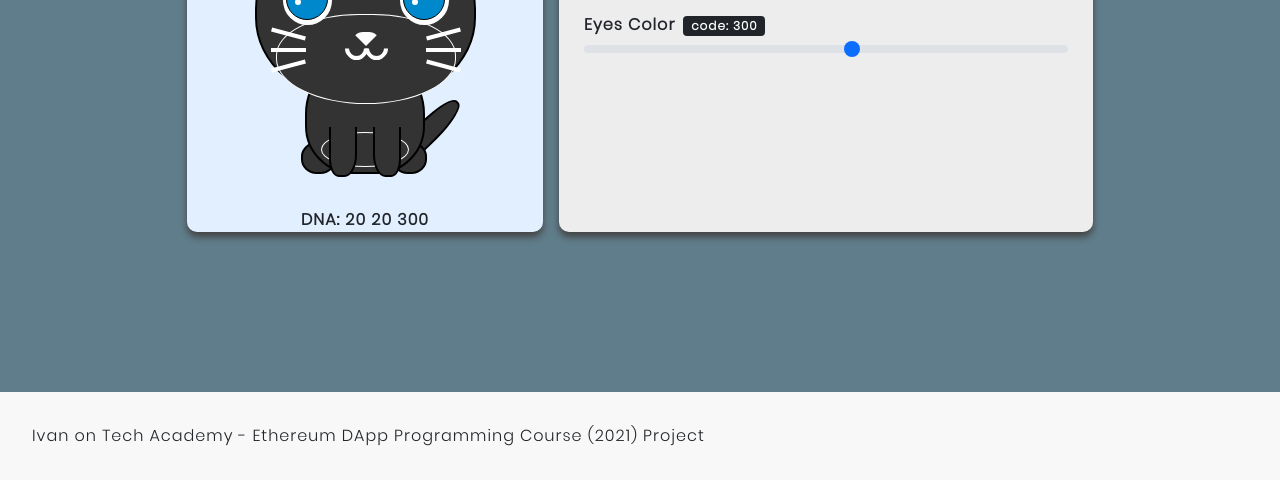
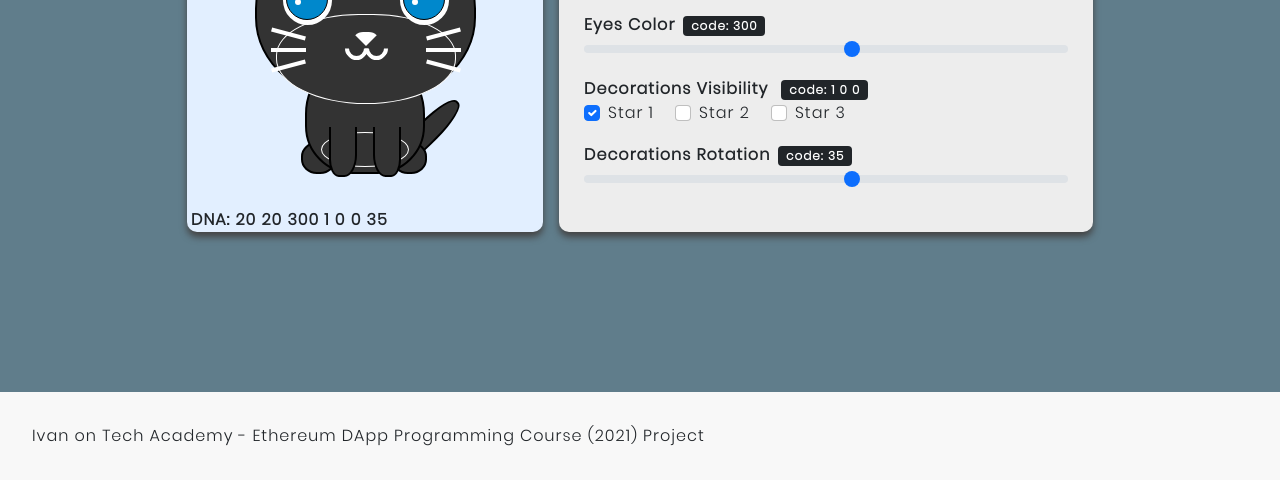
Before and after one commit to derdis14/ethereum-dapp-moon-kitties, a plain HTML site: page client/index.html in a window 1280 px wide. Shown: the part 388-868 px from the top of the page. Drawn offline with nearby package versions, Linux system fonts and the light colour scheme.

Commit message:
feat: cattributes setters

```diff
--- a/client/assets/css/cats.css
+++ b/client/assets/css/cats.css
@@ -34,14 +34,12 @@ body {
 }
 
 .star1 {
-  display: inherit;
   position: absolute;
   left: -1px;
   transform: rotate(0deg);
 }
 
 .star2 {
-  display: inherit;
   position: absolute;
   top: 15px;
   left: -22px;
@@ -50,7 +48,6 @@ body {
 }
 
 .star3 {
-  display: inherit;
   position: absolute;
   top: 25px;
   left: +27px;
--- a/client/assets/js/catFactory.js
+++ b/client/assets/js/catFactory.js
@@ -1,3 +1,5 @@
+/* COLORS */
+
 function outerColor(code) {
   //This changes the color of the cat
   const color = parseInt(code);
@@ -35,55 +37,29 @@ function eyesColor(code) {
   $("#dnaeyes").html(code); //This updates the DNA text below the cat
 }
 
-//###################################################
-//Functions below will be used later on in the project
-//###################################################
-function eyeVariation(num) {
-  $("#dnashape").html(num);
-  switch (num) {
-    case 1:
-      normalEyes();
-      $("#eyeName").html("Basic");
-      break;
+/* CATTRIBUTES */
+
+function decorationsVisiblity(idOfDeco, isChecked) {
+  let code = "0";
+  //This sets the visibility of the decorations
+  if (isChecked) {
+    code = "1";
+    $(`.star${idOfDeco}`).css("visibility", "visible");
+  } else {
+    $(`.star${idOfDeco}`).css("visibility", "hidden");
   }
+
+  //This updates text of the badge next to the slider
+  $(`#decorationscode${idOfDeco}`).html(code);
+  //This updates the DNA text that is displayed below the cat
+  $(`#dnadecoration${idOfDeco}`).html(code);
 }
 
-function decorationVariation(num) {
-  $("#dnadecoration").html(num);
-  switch (num) {
-    case 1:
-      $("#decorationName").html("Basic");
-      normaldecoration();
-      break;
-  }
+function decorationsRotation(code) {
+  //This changes the rotation of the decorations
+  const rotation = parseInt(code) - 10;
+  $(".cat__head-dots > *").css("transform", `rotate(${rotation}deg)`);
+
+  $("#decorationsrotationcode").html("code: " + code); //This updates the text of the badge next to the slider
+  $("#dnadecorationsrotation").html(code); //This updates the DNA text below the cat
 }
-
-async function normalEyes() {
-  await $(".cat__eye").find("span").css("border", "none");
-}
-
-async function normaldecoration() {
-  //Remove all style from other decorations
-  //In this way we can also use normalDecoration() to reset the decoration style
-  $(".cat__head-dots").css({
-    transform: "rotate(0deg)",
-    height: "48px",
-    width: "14px",
-    top: "1px",
-    "border-radius": "0 0 50% 50%",
-  });
-  $(".cat__head-dots_first").css({
-    transform: "rotate(0deg)",
-    height: "35px",
-    width: "14px",
-    top: "1px",
-    "border-radius": "50% 0 50% 50%",
-  });
-  $(".cat__head-dots_second").css({
-    transform: "rotate(0deg)",
-    height: "35px",
-    width: "14px",
-    top: "1px",
-    "border-radius": "0 50% 50% 50%",
-  });
-}
--- a/client/assets/js/catSettings.js
+++ b/client/assets/js/catSettings.js
@@ -1,15 +1,14 @@
-var defaultDNA = {
+const defaultDNA = {
   //Colors
   outerColor: 20,
   innerColor: 20,
   eyesColor: 300,
   //Cattributes
-  eyesShape: 1,
-  decorationPattern: 1,
-  decorationMidcolor: 13,
-  decorationSidescolor: 13,
+  decoration1: 1,
+  decoration2: 0,
+  decoration3: 0,
+  decorationsRotation: 35,
   animation: 1,
-  lastNum: 1,
 };
 
 // when page load
@@ -17,38 +16,44 @@ $(document).ready(function () {
   renderCat(defaultDNA);
 });
 
-function getDna() {
-  var dna = "";
-  dna += $("#dnaouter").html();
-  dna += $("#dnainner").html();
-  dna += $("#dnaeyes").html();
-
-  dna += $("#dnashape").html();
-  dna += $("#dnadecoration").html();
-  dna += $("#dnadecorationMid").html();
-  dna += $("#dnadecorationSides").html();
-  dna += $("#dnaanimation").html();
-  dna += $("#dnaspecial").html();
-
-  return parseInt(dna);
-}
-
 function renderCat(dna) {
   $("#outercolor").val(dna.outerColor).change();
   $("#innercolor").val(dna.innerColor).change();
   $("#eyescolor").val(dna.eyesColor).change();
+  $("#decoration1").prop("checked", Boolean(dna.decoration1)).change();
+  $("#decoration2").prop("checked", Boolean(dna.decoration2)).change();
+  $("#decoration3").prop("checked", Boolean(dna.decoration3)).change();
+  $("#decorationsrotation").val(dna.decorationsRotation).change();
 }
 
-// Changing cat colors
+// On changed color settings
 $("#outercolor").change(() => {
-  var val = $("#outercolor").val();
+  const val = $("#outercolor").val();
   outerColor(val);
 });
 $("#innercolor").change(() => {
-  var val = $("#innercolor").val();
+  const val = $("#innercolor").val();
   innerColor(val);
 });
 $("#eyescolor").change(() => {
-  var val = $("#eyescolor").val();
+  const val = $("#eyescolor").val();
   eyesColor(val);
 });
+
+// On changed cattributes settings
+$("#decoration1").change(() => {
+  const isChecked = $("#decoration1").is(":checked");
+  decorationsVisiblity(1, isChecked);
+});
+$("#decoration2").change(() => {
+  const isChecked = $("#decoration2").is(":checked");
+  decorationsVisiblity(2, isChecked);
+});
+$("#decoration3").change(() => {
+  const isChecked = $("#decoration3").is(":checked");
+  decorationsVisiblity(3, isChecked);
+});
+$("#decorationsrotation").change(() => {
+  const val = $("#decorationsrotation").val();
+  decorationsRotation(val);
+});
--- a/client/index.html
+++ b/client/index.html
@@ -49,7 +49,7 @@
               text-center
             "
           >
-            <!-- CAT HTML -->
+            <!-- CAT -->
             <div class="cat">
               <div class="cat__ear">
                 <div id="leftEar" class="cat__ear--left">
@@ -62,6 +62,7 @@
 
               <div id="head" class="cat__head">
                 <div id="midDot" class="cat__head-dots">
+                  <!-- https://www.htmlsymbols.xyz/unicode/U+1F7C4 -->
                   <span class="star1">&#128964;</span>
                   <span class="star2">&#128964;</span>
                   <span class="star3">&#128964;</span>
@@ -98,36 +99,29 @@
                 <div id="tail" class="cat__tail"></div>
               </div>
             </div>
+            <!-- DNA -->
             <div
-              class="
-                dnaDiv
-                position-absolute
-                bottom-0
-                start-50
-                translate-middle-x
-              "
+              class="dnaDiv position-absolute bottom-0 start-0 px-1"
               id="catDNA"
             >
-              <b class="">
+              <b>
                 DNA:
                 <!-- Colors -->
                 <span id="dnaouter"></span>
                 <span id="dnainner"></span>
                 <span id="dnaeyes"></span>
-
                 <!-- Cattributes -->
-                <span id="dnashape"></span>
-                <span id="dnadecoration"></span>
-                <span id="dnadecorationMid"></span>
-                <span id="dnadecorationSides"></span>
+                <span id="dnadecoration1"></span>
+                <span id="dnadecoration2"></span>
+                <span id="dnadecoration3"></span>
+                <span id="dnadecorationsrotation"></span>
                 <span id="dnadanimation"></span>
-                <span id="dnaspecial"></span>
               </b>
             </div>
           </div>
-
+          <!-- DNA SETTER -->
           <div class="col-lg-6 cattributes m-2 light-b-shadow">
-            <!-- Cat colors -->
+            <!-- Set colors -->
             <div id="catColors">
               <div class="mb-3">
                 <label for="outercolor"
@@ -169,6 +163,66 @@
                 />
               </div>
             </div>
+            <!-- Set cattributes -->
+            <div class="mb-3">
+              <label for="decorationsVisibility">
+                <b>Decorations Visibility</b>
+                <span class="badge bg-dark ms-2">
+                  <span>code: </span>
+                  <span id="decorationscode1"></span>
+                  <span id="decorationscode2"></span>
+                  <span id="decorationscode3"></span>
+                </span>
+              </label>
+              <div id="decorationsVisibility">
+                <div class="form-check form-check-inline">
+                  <input
+                    class="form-check-input"
+                    type="checkbox"
+                    id="decoration1"
+                  />
+                  <label class="form-check-label" for="decoration1"
+                    >Star 1</label
+                  >
+                </div>
+                <div class="form-check form-check-inline">
+                  <input
+                    class="form-check-input"
+                    type="checkbox"
+                    id="decoration2"
+                  />
+                  <label class="form-check-label" for="decoration2"
+                    >Star 2</label
+                  >
+                </div>
+                <div class="form-check form-check-inline">
+                  <input
+                    class="form-check-input"
+                    type="checkbox"
+                    id="decoration3"
+                  />
+                  <label class="form-check-label" for="decoration3"
+                    >Star 3</label
+                  >
+                </div>
+              </div>
+            </div>
+            <div class="mb-3">
+              <label for="decorationsrotation"
+                ><b>Decorations Rotation</b
+                ><span
+                  class="badge bg-dark ms-2"
+                  id="decorationsrotationcode"
+                ></span
+              ></label>
+              <input
+                type="range"
+                min="10"
+                max="55"
+                class="form-range"
+                id="decorationsrotation"
+              />
+            </div>
           </div>
         </div>
         <br />
```
